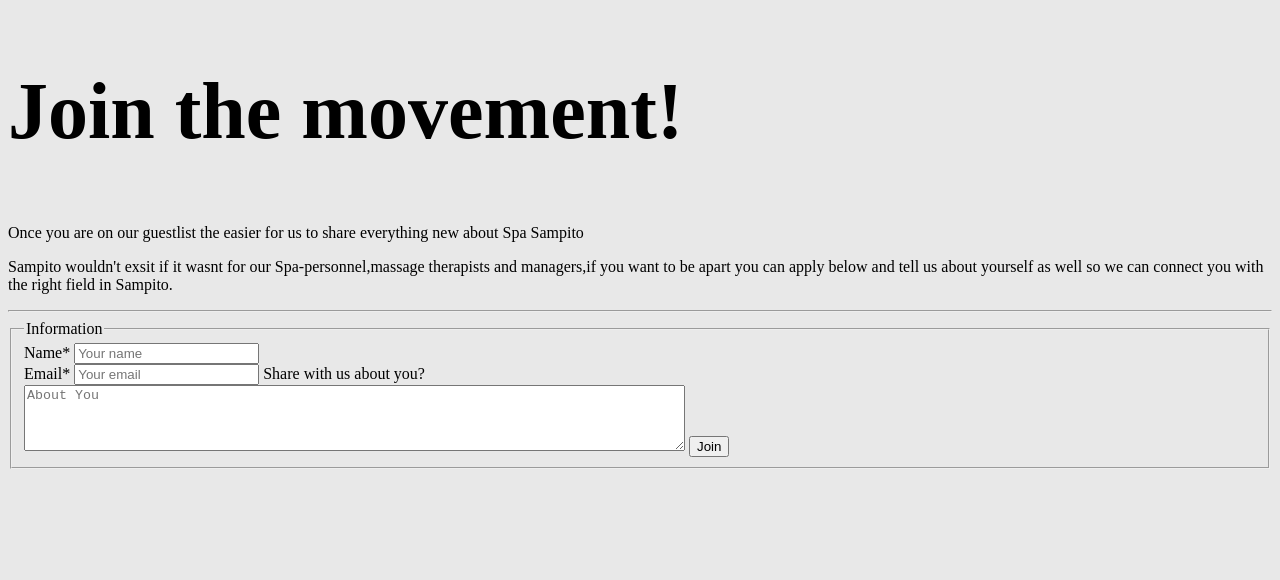
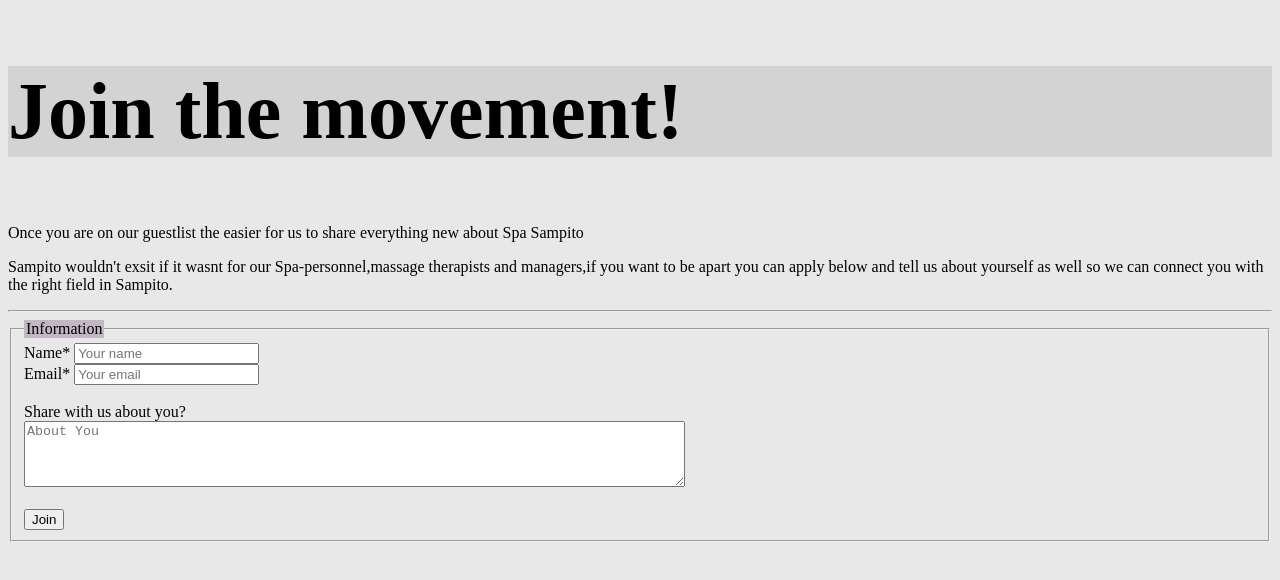
Before and after one commit to Code-Institute-Submissions/spa-sampito, a plain HTML site: page aboutus.html in a window 1280 px wide. Drawn offline with Linux system fonts and the light colour scheme.

Commit message:
add:changes to about form

```diff
--- a/aboutus.html
+++ b/aboutus.html
@@ -8,7 +8,7 @@
 
 <body class="about-body">
     <section>
-        <h1> Join the movement!</h1>
+        <h1 class="about-header"> Join the movement!</h1>
         <p>Once you are on our guestlist the easier for us to share everything new about Spa Sampito </p>
 
         <p>Sampito wouldn't exsit if it wasnt for our Spa-personnel,massage therapists and managers,if you want to be
@@ -20,7 +20,7 @@
 
 
     <fieldset>
-        <legend>Information</legend>
+        <legend class="info">Information</legend>
         <form action="https://formdump.codeinstitute.net" method="POST" id="content">
             <div>
                 <label for="name-field" required class="block-label">Name*</label>
@@ -29,12 +29,14 @@
             <div>
                 <label for="email-field" required class="block-label">Email*</label>
                 <input id="email-field" type="email" placeholder="Your email" required>
-
-
-
+                </div>
+                <br>
+                <div>
                 <label for="about_you" class="block-label">Share with us about you?</label>
                 <br>
                 <textarea id="about_you" rows="4" cols="80" name="about_you" placeholder="About You"></textarea>
+                </div>
+                <br>
 
                 <input type="submit" value="Join" class="block-label">
 
--- a/assets/css/style.css
+++ b/assets/css/style.css
@@ -138,3 +138,5 @@ footer {
 
 .about-body {background-color: #e8e8e8;}
 #about-text {text-align: center;}
+.about-header {background-color: lightgrey;}
+.info {background-color: #7575;}
```
